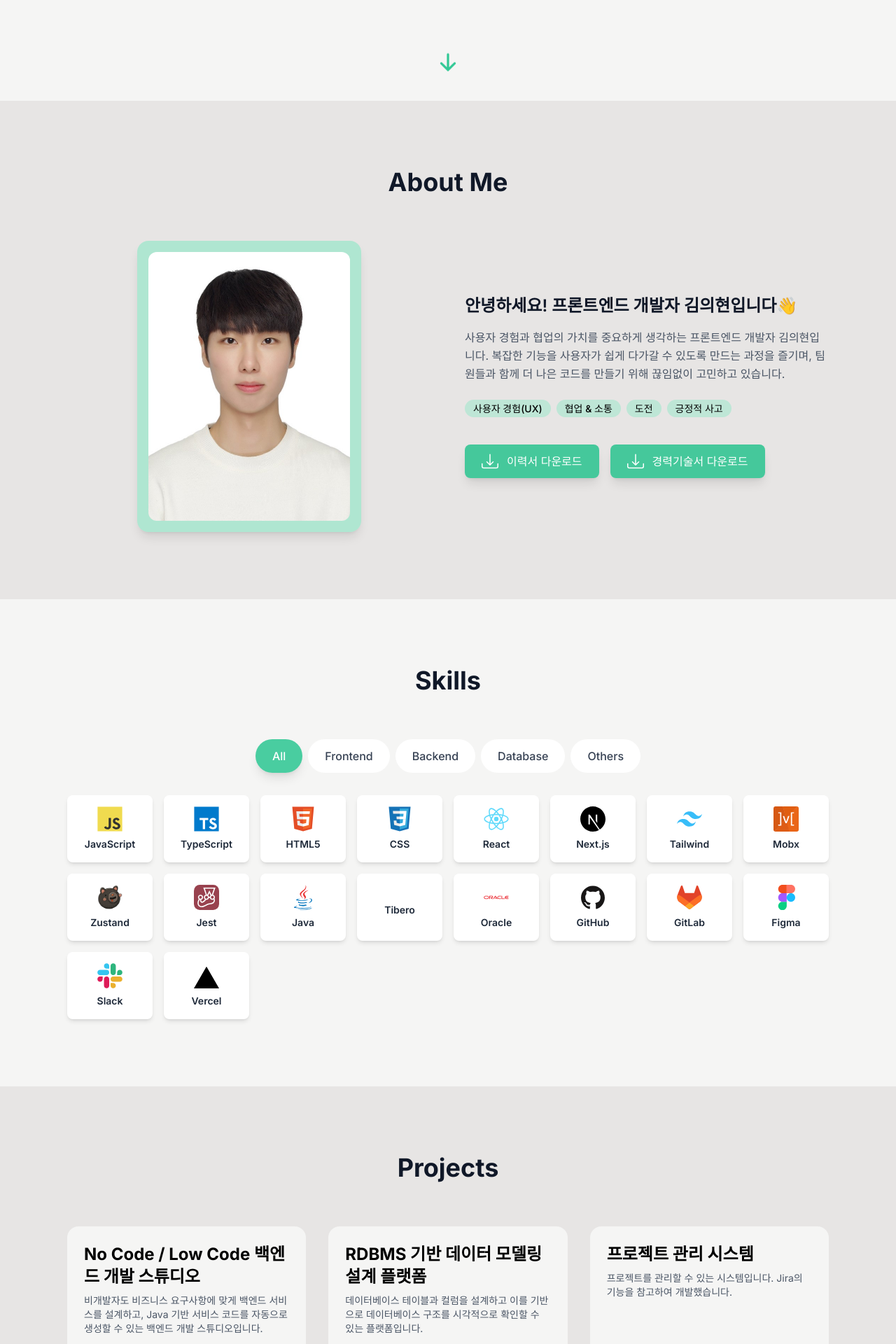
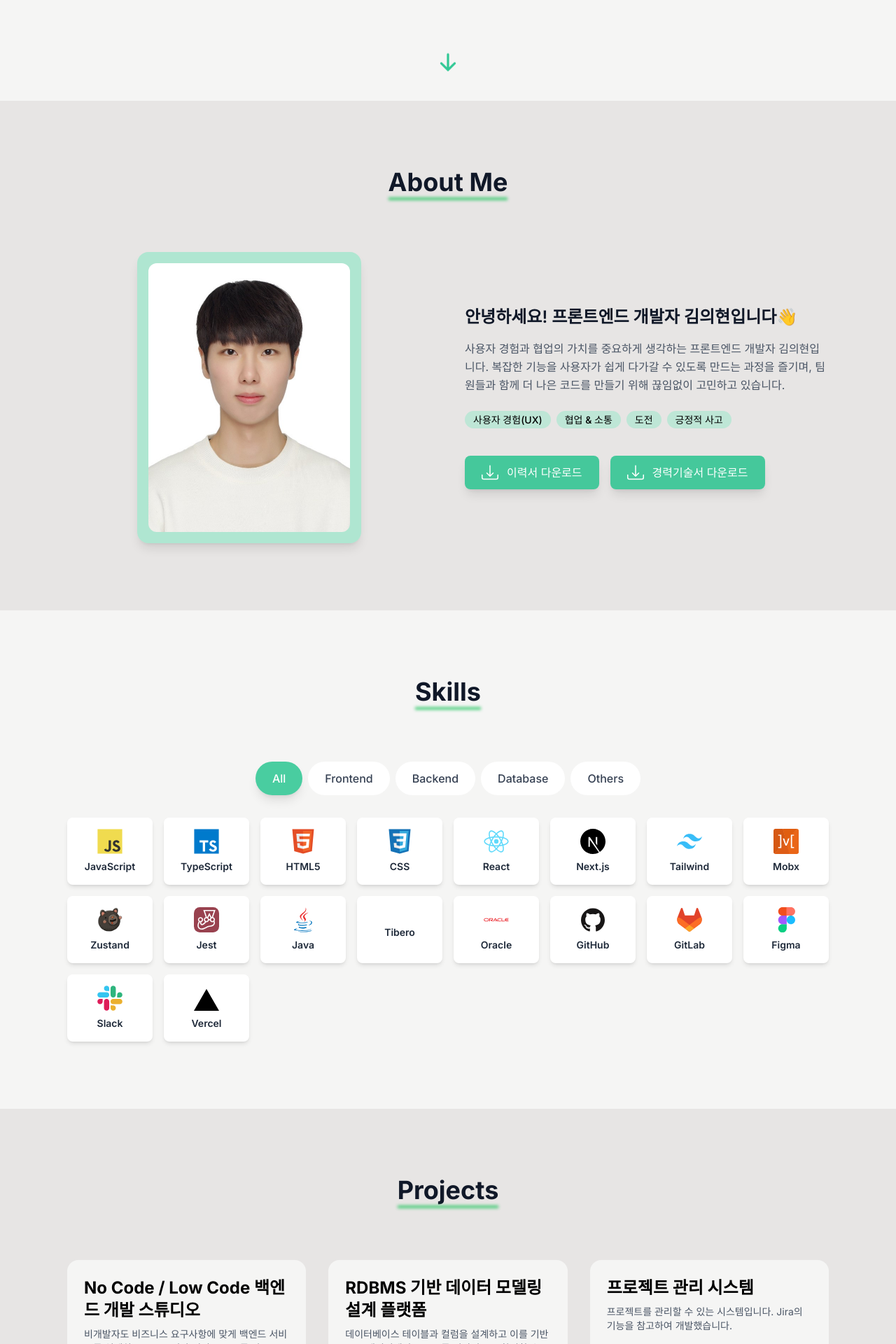
Before and after one commit to kuh97/Portfolio, a Next.js app: page / in a window 1280 px wide. Shown: the part 656-2576 px from the top of the page at 70% size. Built offline with nearby package versions, Linux system fonts and the light colour scheme.

Commit message:
[feat] 섹션 헤더에 강조 효과 추가
- `underline`을 이용하여 섹션 헤더에 강조 효과 추가
  - 헤더 섹션을 좀 더 강조하기 위해 설정
- 기존 header에 설정된 CSS를 global로 설정
  - underline 관련 CSS 설정 추가

```diff
--- a/src/app/globals.css
+++ b/src/app/globals.css
@@ -66,3 +66,19 @@
   animation: waving-hand 2s ease-in-out infinite;
   transform-origin: 70% 70%;
 }
+
+.section-header {
+  @apply relative inline-flex text-3xl md:text-4xl font-bold text-gray-900 dark:text-white mb-4;
+}
+
+.section-header::after {
+  content: "";
+  position: absolute;
+  left: 0;
+  bottom: -6px;
+  width: 100%;
+  height: 4px;
+  background: #22c55e;
+  filter: blur(2px);
+  opacity: 0.8;
+}
--- a/src/components/sections/About.tsx
+++ b/src/components/sections/About.tsx
@@ -17,11 +17,7 @@ export function About() {
     >
       <div className={`section-container`}>
         <AnimatedSection animation="fade" className={`text-center mb-16`}>
-          <h2
-            className={`text-3xl md:text-4xl font-bold text-gray-900 dark:text-white mb-4`}
-          >
-            About Me
-          </h2>
+          <h2 className={`section-header`}>About Me</h2>
         </AnimatedSection>
 
         <div className={`grid lg:grid-cols-2 gap-12 items-center`}>
--- a/src/components/sections/Projects.tsx
+++ b/src/components/sections/Projects.tsx
@@ -12,11 +12,7 @@ export function Projects() {
     >
       <div className={`section-container`}>
         <AnimatedSection animation="fade" className={`text-center mb-16`}>
-          <h2
-            className={`text-3xl md:text-4xl font-bold text-gray-900 dark:text-white mb-4`}
-          >
-            Projects
-          </h2>
+          <h2 className={`section-header`}>Projects</h2>
         </AnimatedSection>
 
         <div className={`grid gap-8 md:grid-cols-2 lg:grid-cols-3`}>
--- a/src/components/sections/Skills.tsx
+++ b/src/components/sections/Skills.tsx
@@ -27,12 +27,8 @@ export function Skills() {
       className={`section-padding bg-stone-100 dark:bg-gray-800`}
     >
       <div className={`section-container`}>
-        <AnimatedSection animation="fade" className={`mb-16`}>
-          <h2
-            className={`text-center text-3xl md:text-4xl font-bold text-gray-900 dark:text-white mb-4`}
-          >
-            Skills
-          </h2>
+        <AnimatedSection animation="fade" className={`text-center mb-16`}>
+          <h2 className={`section-header`}>Skills</h2>
         </AnimatedSection>
 
         <AnimatedSection animation="slide-up">
--- a/src/components/ui/projectCard.tsx
+++ b/src/components/ui/projectCard.tsx
@@ -10,7 +10,7 @@ interface ProjectCardProps {
 export function ProjectCard({ project }: ProjectCardProps) {
   return (
     <section
-      className={`overflow-hidden flex flex-col justify-start gap-8 rounded-2xl bg-stone-100 dark:bg-gray-800 relative h-[23rem] group  transition-transform transition-shadow duration-300 ease-out hover:shadow-xl hover:-translate-y-2`}
+      className={`overflow-hidden flex flex-col justify-start gap-8 rounded-2xl bg-stone-100 dark:bg-gray-800 relative h-[23rem] group transition-transform transition-shadow duration-300 ease-out hover:shadow-xl hover:-translate-y-2`}
     >
       {project.image && (
         <div className="relative h-48 overflow-hidden">
```
